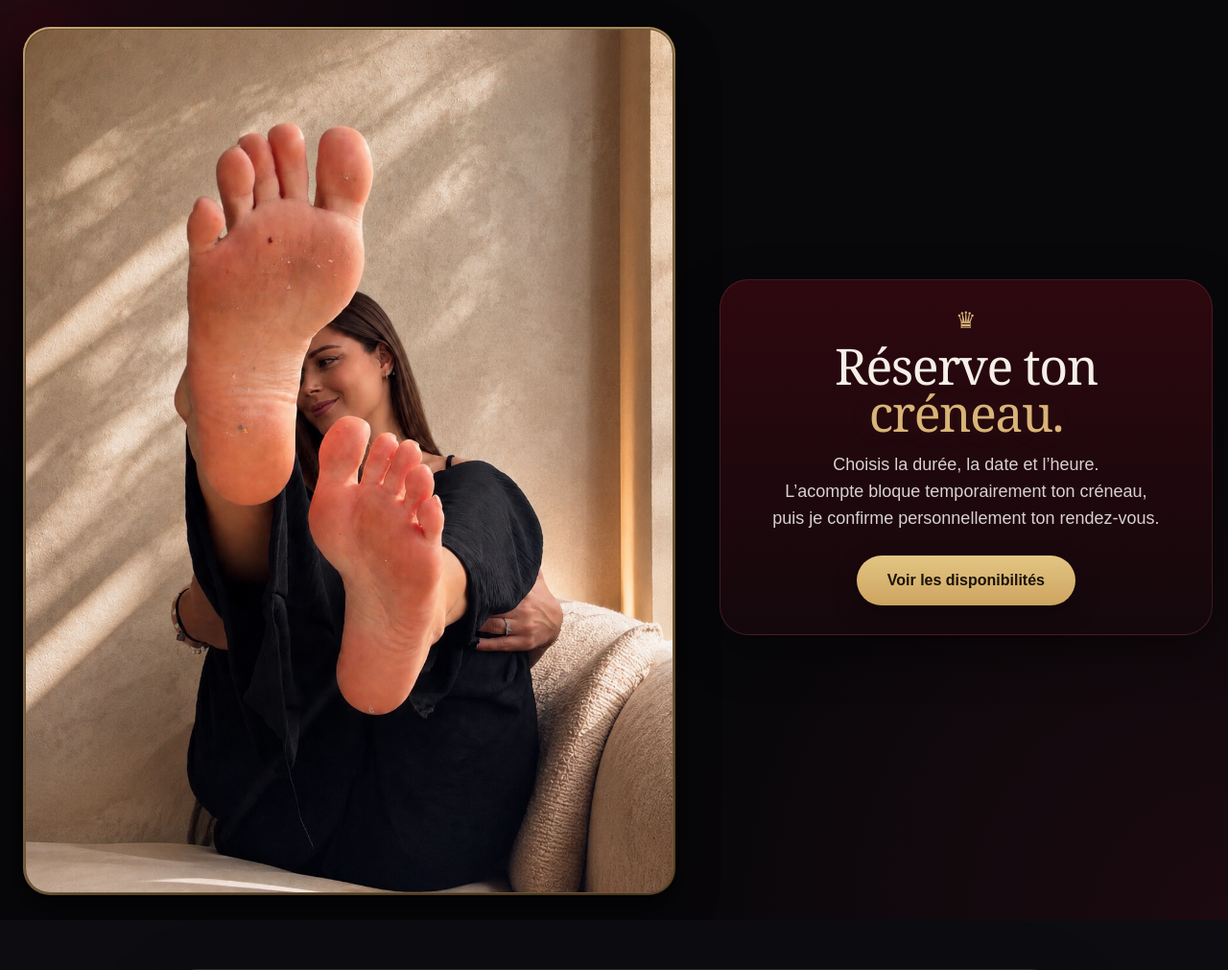
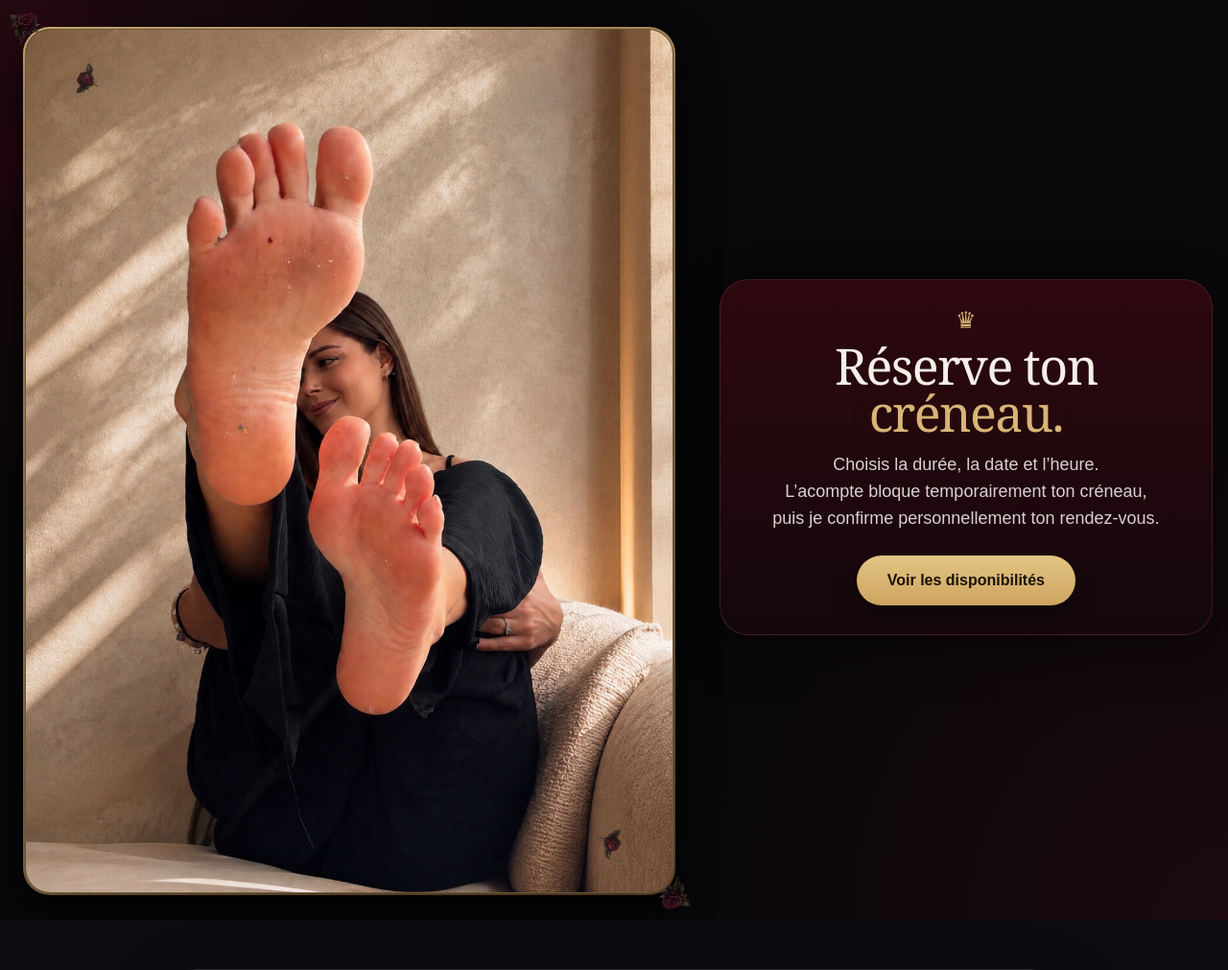
Before and after one commit to maitresselana/Ma-tresse-Lana, a Flask app: page / in a window 1280 px wide. Shown: the part 83-1094 px from the top of the page at 96% size. Run offline with Flask 3, Linux system fonts and the light colour scheme.

Commit message:
Add hero-photo-card styles with decorative elements

```diff
--- a/static/style.css
+++ b/static/style.css
@@ -545,3 +545,31 @@ header h1,
     width:100%;
   }
 }
+.hero-photo-card{
+  position:relative;
+  overflow:visible;
+}
+
+.hero-photo-card::before,
+.hero-photo-card::after{
+  content:"";
+  position:absolute;
+  width:105px;
+  height:105px;
+  background:url("/static/rose.PNG") center/contain no-repeat;
+  z-index:5;
+  pointer-events:none;
+  opacity:.85;
+}
+
+.hero-photo-card::before{
+  top:-28px;
+  left:-22px;
+  transform:rotate(-18deg);
+}
+
+.hero-photo-card::after{
+  right:-22px;
+  bottom:-28px;
+  transform:rotate(160deg);
+}
```
